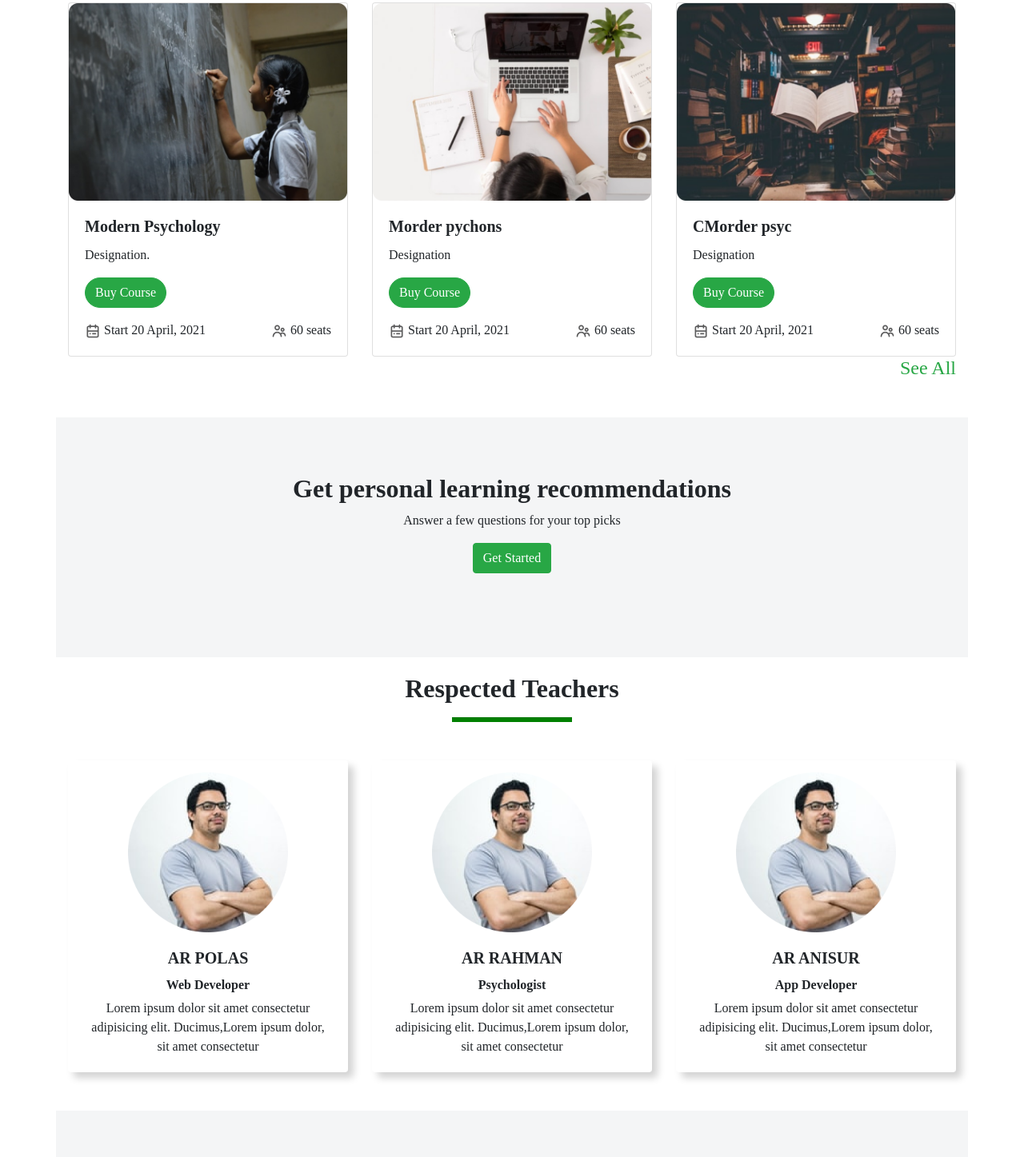
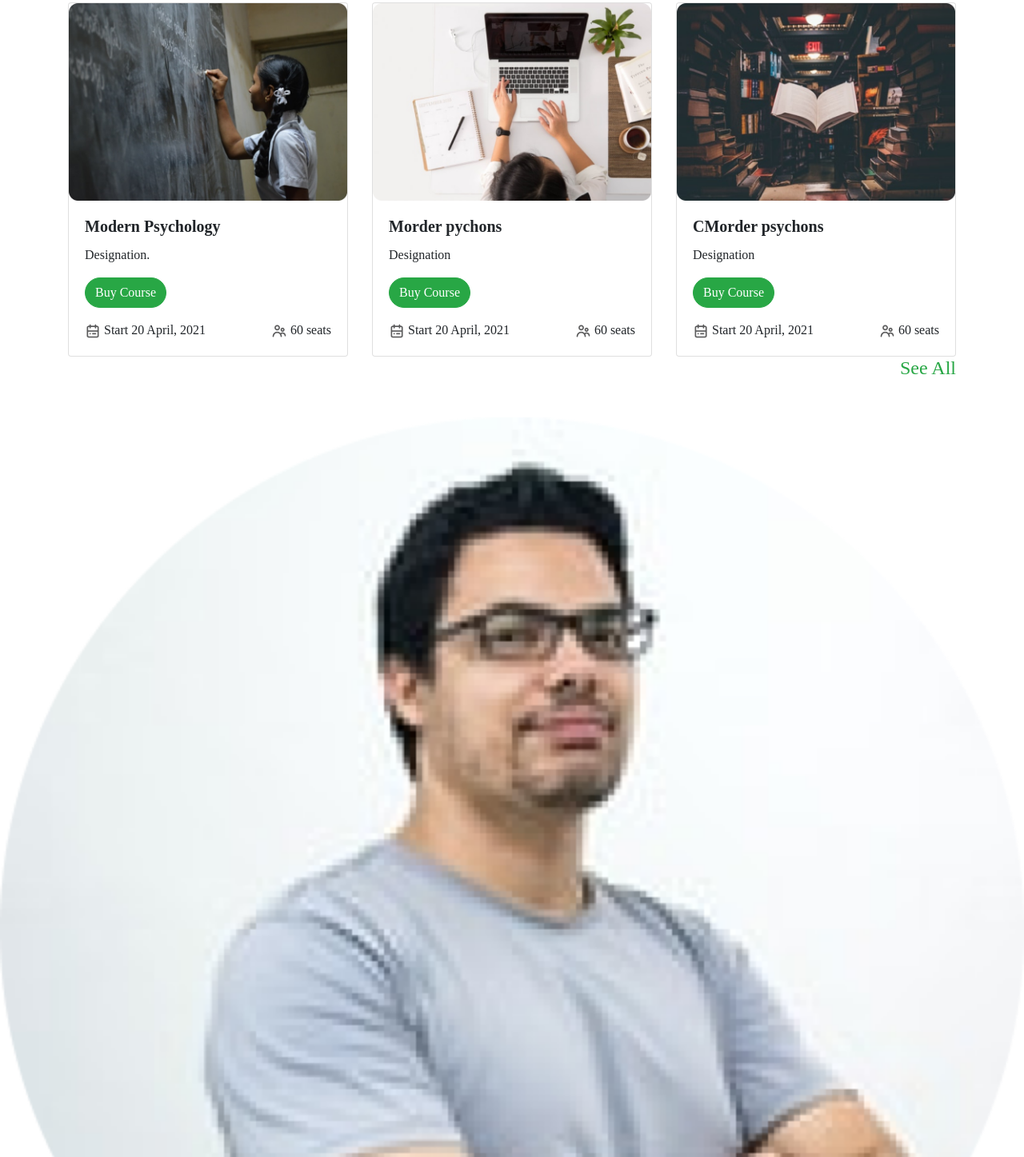
Before and after one commit to Arpolash/E-School-Website, a plain HTML site: page index.html in a window 1280 px wide. Shown: the part 993-2440 px from the top of the page at 80% size. Drawn offline with nearby package versions, Linux system fonts and the light colour scheme; a web font is replaced by a local one.

Commit message:
text-modified

```diff
--- a/index.html
+++ b/index.html
@@ -145,7 +145,7 @@
         <div class="card">
           <img src="images/Photos/Morder psyc.png" class="card-img-top" alt="...">
           <div class="card-body">
-            <h5 class="card-title font-weight-bold">CMorder psyc</h5>
+            <h5 class="card-title font-weight-bold">CMorder psychons</h5>
             <p class="card-text">Designation</p>
             <button class="btn btn-success button mb-3">Buy Course</button>
             <div>
@@ -168,24 +168,6 @@
   </div>
 
 
-
-
-  <!------------//------------------- Courses part end ------------------------>
-
-  <!------------------------------- personal reco part start ------------------------>
-    <div class="container text-center p-learn">
-      <h2 class="font-weight-bold">Get personal learning recommendations</h2>
-      <p>Answer a few questions for your top picks</p>
-      <button class="btn btn-success ">Get Started</button>
-    </div>
-
-   <!------------------------------- personal reco part end ------------------------>
-  <!------------------------------- Teacher  part start ------------------------>
-   <div class="container">
-     <h2 class="font-weight-bold text-center ">Respected Teachers</h2>
-     <hr id="line-hr">
-    <div class="card-deck t-card mt-5">
-      <div class="card c-img">
         <img src="images/Photos/Man.png" class="card-img-top" alt="...">
         <div class="card-body">
           <h5 class="card-title font-weight-bold text-center">AR POLAS</h5>
```
